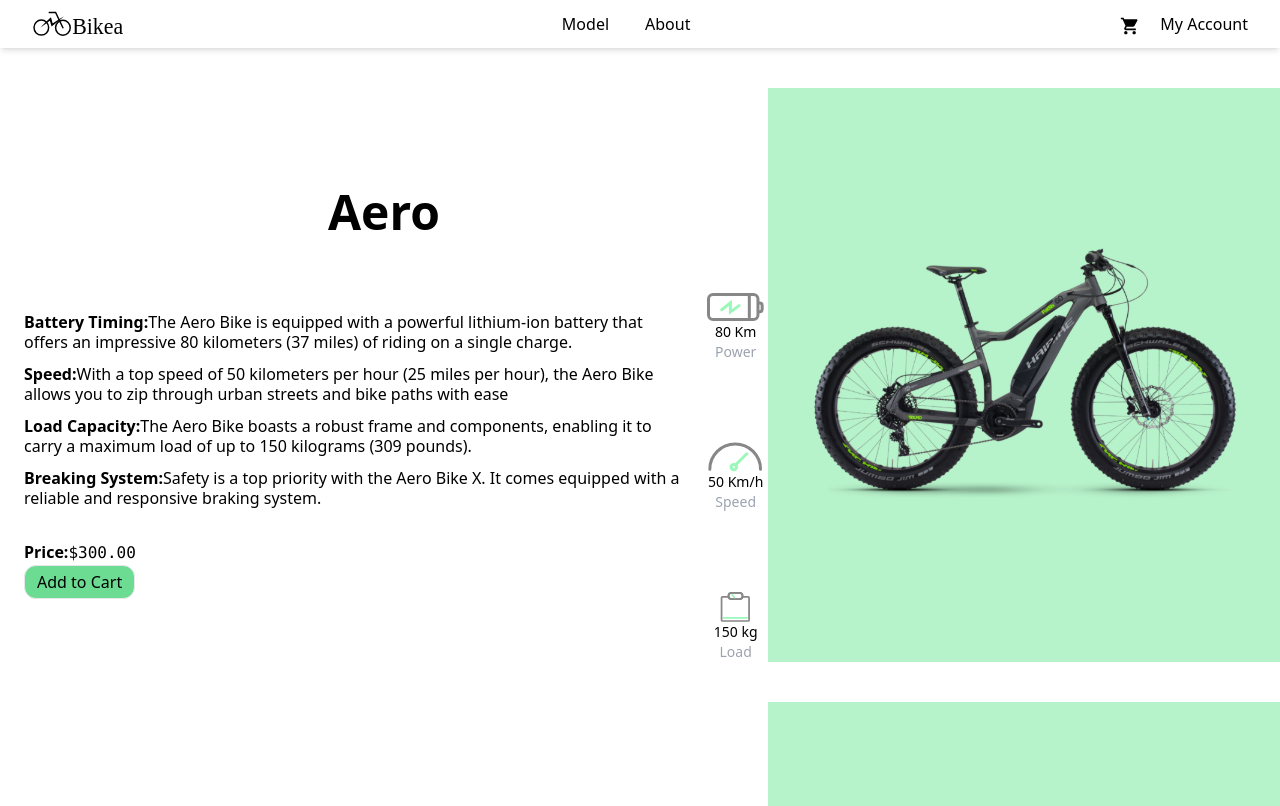
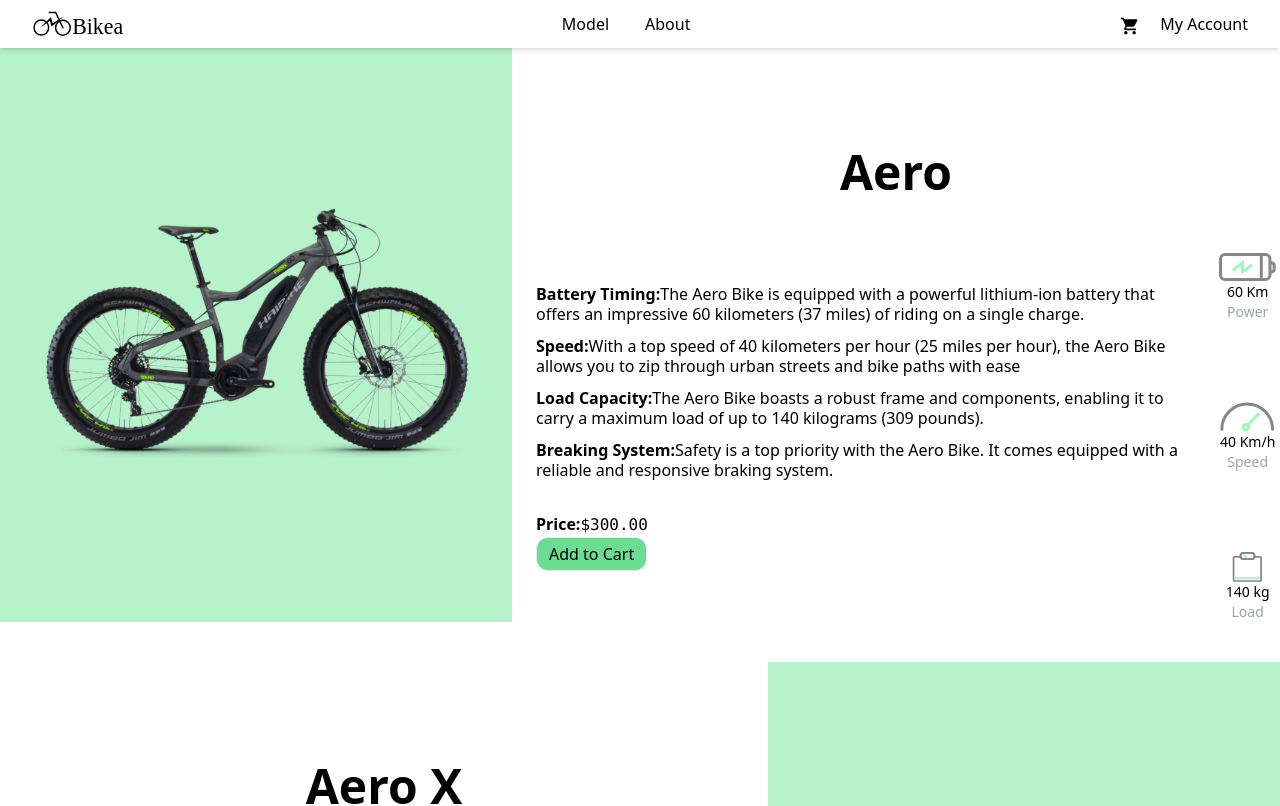
Before and after one commit to asfundmirza/bikea, a React (Create React App) app in the folder my-app/: page /model in a window 1280 px wide. Shown: the top 806 px of the page. Built offline with nearby package versions, Linux system fonts and the light colour scheme.

Commit message:
added some changes in the modal

```diff
--- a/my-app/src/components/ModalPage.js
+++ b/my-app/src/components/ModalPage.js
@@ -15,7 +15,7 @@ const ModalPage = () => {
   return (
     <div className="pt-12">
       {productsArray.map((product) =>
-        product.id === "1" ? (
+        product.id === "price_1NodRWAdcivc1ys1jTk6jgp4" ? (
           <div key={product.id} className="flex flex-col md:flex-row  ">
             {/* Aero bike image */}
 
```
